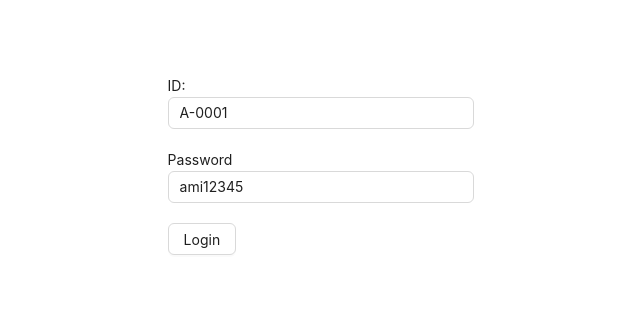
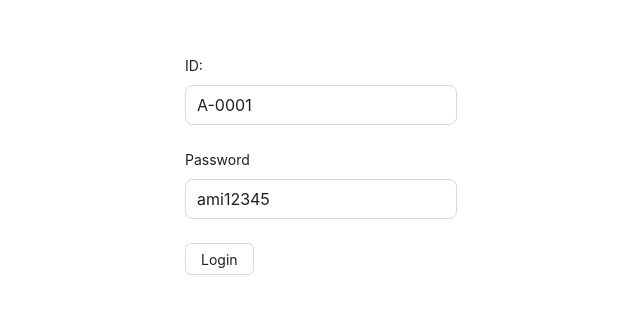
Before and after one commit to Rakesh01999/university-frontend, a React (Vite) app: page /login in a window 1280 px wide. Shown: the part 235-548 px from the top of the page, without its empty margins (319-959 px from the left). Built offline with nearby package versions, Linux system fonts and the light colour scheme.

Commit message:
PHInput modified

```diff
--- a/src/components/form/PHInput.tsx
+++ b/src/components/form/PHInput.tsx
@@ -1,4 +1,4 @@
-import { Input } from 'antd';
+import { Form, Input } from 'antd';
 import { Controller } from 'react-hook-form';
 
 type TInputProps = {
@@ -10,10 +10,13 @@
 const PHInput = ({ type, name, label }: TInputProps) => {
   return (
     <div style={{ marginBottom: '20px' }}>
-      {label ? label : null}
       <Controller
         name={name}
-        render={({ field }) => <Input {...field} type={type} id={name} />}
+        render={({ field }) => (
+          <Form.Item label={label}>
+            <Input {...field} type={type} id={name} size="large" />
+          </Form.Item>
+        )}
       />
     </div>
   );
```
